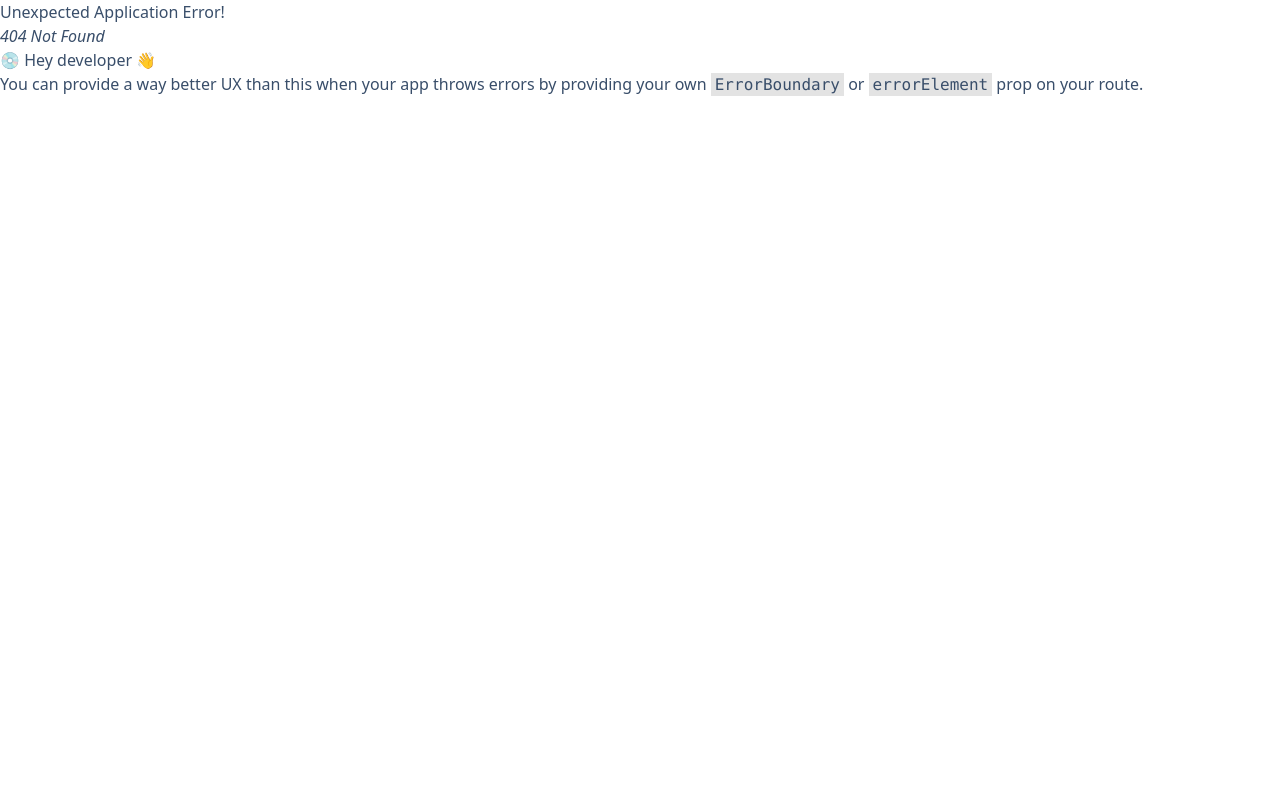
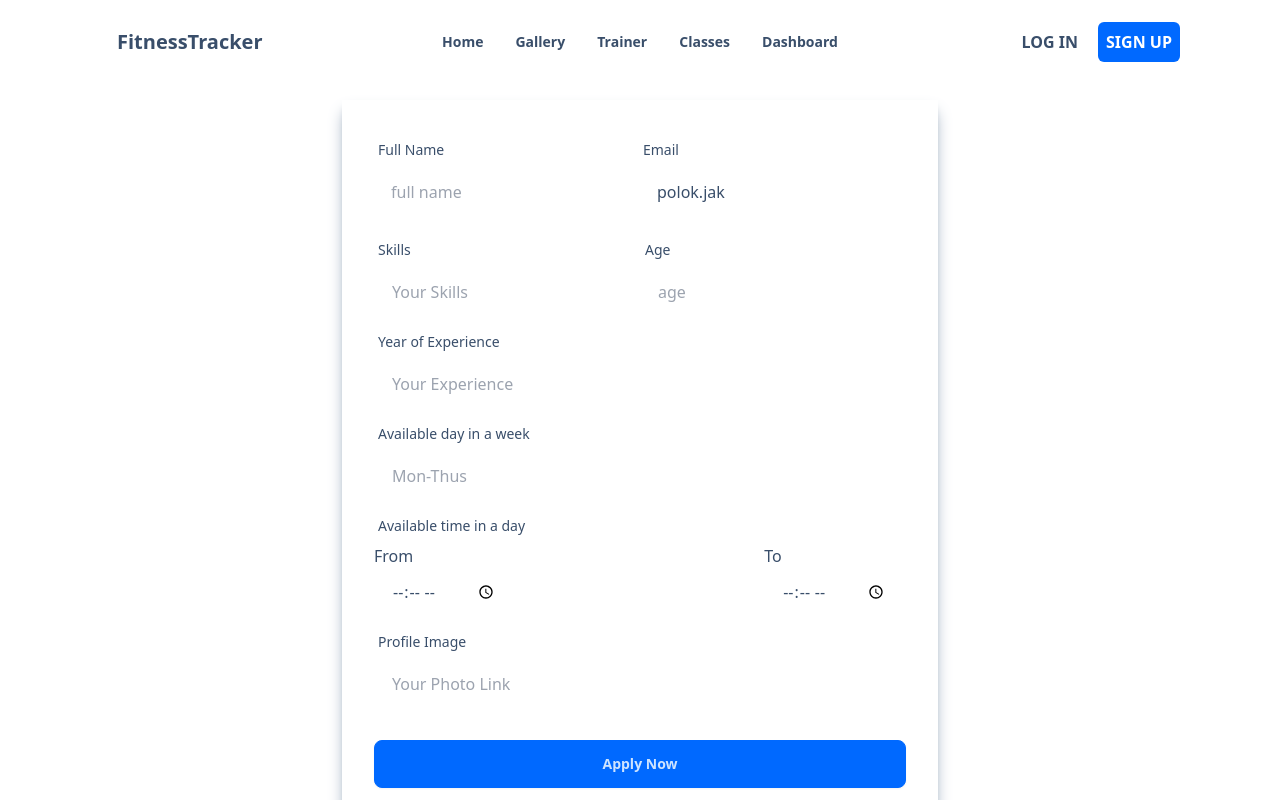
Before and after one commit to abdullah-polok/Fitness-tracker, a React (Vite) app: page /becometrainer in a window 1280 px wide. Before the commit this address had no page. Shown: the top 800 px of the page. Built offline with nearby package versions, Linux system fonts and the light colour scheme.

Commit message:
added be a trainer route and page

```diff
--- a/src/Components/Navbar/Navbar.jsx
+++ b/src/Components/Navbar/Navbar.jsx
@@ -33,7 +33,7 @@ const Navbar = () => {
             <div className="navbar-end ">
                 <ul className="flex gap-5 font-semibold items-center">
                     <li><Link to={'/login'}>LOG IN</Link></li>
-                    <li className="text-white rounded-md p-2 bg-[#021431]" ><Link to={'/login'}>SIGN UP</Link></li>
+                    <li className="text-white rounded-md p-2 bg-primary" ><Link to={'/login'}>SIGN UP</Link></li>
                 </ul>
             </div>
         </div>
--- /dev/null
+++ b/src/Pages/BeATrainer/BeATrainer.jsx
@@ -0,0 +1,112 @@
+
+const BeATrainer = () => {
+    // const { trainer_name, profile_image, years_of_experience, social_icons, available_time } = trainer
+    const handleTrainerForm = (e) => {
+        e.preventDefault()
+        const form = e.target;
+        const trainer_name = form.trainer_name.value
+        const age = form.age.value
+        const skills = form.skills.value
+        const weektime = form.weektime.value
+        const daytimefirst = form.daytimefirst.value
+        const daytimeSecond = form.daytimeSecond.value
+        const available_time = `${weektime}, ${daytimefirst}-${daytimeSecond}`
+        const profile_image = form.profile_image.value;
+
+
+        const trainInfo = { trainer_name, age, skills, available_time, profile_image }
+
+        // console.log(trainInfo)
+        fetch(`http://localhost:5000/trainers`, {
+            method: 'POST',
+            headers: {
+                'content-type': 'application/json'
+            },
+            body: JSON.stringify(trainInfo)
+        })
+            .then(res => res.json())
+            .then(data => {
+                console.log(data)
+            })
+    }
+    return (
+        <div className="hero ">
+            <div className="hero-content ">
+                <div className="card flex-shrink-0 w-full">
+                    <form onSubmit={handleTrainerForm} className="card-body text shadow-lg shadow-slate-400">
+                        <div className="flex-row-reverse md:flex lg:flex">
+                            <div className="form-control">
+                                <label className="label">
+                                    <span className="label-text">Email</span>
+                                </label>
+                                <input type="email" name='email' placeholder="email" defaultValue={"polok.jak"} readOnly className="input w-full border-2" required />
+                            </div>
+                            <div className="form-control mb-2">
+                                <label className="label">
+                                    <span className="label-text">Full Name</span>
+                                </label>
+                                <input type="text" name='trainer_name' placeholder="full name" className="input  " required />
+                            </div>
+                        </div>
+                        <div className="flex-row-reverse md:flex lg:flex">
+                            <div className="form-control bor">
+                                <label className="label">
+                                    <span className="label-text">Age</span>
+                                </label>
+                                <input type="number" name='age' placeholder="age" className="input  " required />
+                            </div>
+                            <div className="form-control">
+                                <label className="label">
+                                    <span className="label-text">Skills</span>
+                                </label>
+                                <input type="text" name='skills' placeholder="Your Skills"
+                                    className="input w-full border-2 " required />
+                            </div>
+                        </div>
+                        <div className="form-control">
+                            <label className="label">
+                                <span className="label-text">Year of Experience</span>
+                            </label>
+                            <input type="number" name='years_of_experience' placeholder="Your Experience"
+                                className="input w-full border-2 " required />
+                        </div>
+                        <div className="form-control">
+                            <label className="label">
+                                <span className="label-text">Available day in a week</span>
+                            </label>
+                            <input type="text" name='weektime' placeholder="Mon-Thus" className="input w-full border-2  " required />
+                        </div>
+                        <div className="form-control">
+                            <label className="label">
+                                <span className="label-text">Available time in a day</span>
+                            </label>
+                            <div className="flex justify-between">
+                                <div>
+                                    <h3>From</h3>
+                                    <input type="time" name='daytimefirst' placeholder="Available time in a day" className="input w-full border-2  " required />
+                                </div>
+                                <div>
+                                    <h3>To</h3>
+                                    <input type="time" name='daytimeSecond' placeholder="Available time in a day" className="input w-full border-2  " required />
+                                </div>
+                            </div>
+                        </div>
+                        <div className="form-control">
+                            <label className="label">
+                                <span className="label-text">Profile Image</span>
+                            </label>
+                            <input type="text" name='profile_image' placeholder="Your Photo Link"
+                                className="input w-full border-2 " required />
+                        </div>
+
+                        <div className="form-control w-full mt-6">
+                            <button className="btn btn-primary w-full">Apply Now</button>
+                        </div>
+                    </form>
+                </div>
+            </div>
+        </div>
+    );
+};
+
+export default BeATrainer;
--- a/src/Pages/Trainer/EachTrainer.jsx
+++ b/src/Pages/Trainer/EachTrainer.jsx
@@ -1,9 +1,10 @@
 import { Link } from 'react-router-dom'
 const EachTrainer = ({ train }) => {
-    const { _id, trainer_name, profile_image, years_of_experience, social_icons } = train
+    const { _id, trainer_name, profile_image, available_time, years_of_experience, social_icons } = train
+    console.log(train)
     return (
         <div className="card w-64 bg-base-100 shadow-xl">
-            <figure><img className="w-full" src={profile_image} alt="Shoes" /></figure>
+            <figure><img className="w-64 h-64" src={profile_image} alt="Shoes" /></figure>
             <div className="card-body">
                 <h2 className="card-title">
                     {
@@ -11,13 +12,14 @@ const EachTrainer = ({ train }) => {
                     }
                 </h2>
                 <p>Years of Experience: {years_of_experience}</p>
+                <p>Available Time :<Link to={'/trainerbook'} className='text-primary'>{available_time}</Link></p>
                 <div className="flex justify-between ">
                     <div>
                         <Link to={`/trainerdetails/${_id}`}><button className="btn btn-outline btn-primary">Know more</button></Link>
                     </div>
                     <div className="card-actions justify-end">
-                        <div className="badge   border-2 rounded-lg p-1  border-primary">{social_icons[0]}</div>
-                        <div className="badge   border-2 rounded-lg p-1  border-primary">{social_icons[1]}</div>
+                        <div className="badge   border-2 rounded-lg p-1  border-primary">{social_icons ? social_icons[0] : 'no social media'}</div>
+                        <div className="badge   border-2 rounded-lg p-1  border-primary">{social_icons ? social_icons[1] : 'no social media'}</div>
                     </div>
                 </div>
             </div>
--- a/src/Pages/Trainer/Trainer.jsx
+++ b/src/Pages/Trainer/Trainer.jsx
@@ -1,6 +1,6 @@
 import { useEffect, useState } from "react";
 import EachTrainer from "./EachTrainer";
-
+import { Link } from "react-router-dom";
 const Trainer = () => {
     const [trainer, setTrainer] = useState([])
     useEffect(() => {
@@ -9,10 +9,30 @@ const Trainer = () => {
             .then(data => setTrainer(data))
     }, [])
     return (
-        <div className="grid grid-cols-1 md:grid-cols-2 lg:grid-cols-3 gap-5">
-            {
-                trainer.map(train => <EachTrainer key={train._id} train={train}></EachTrainer>)
-            }
+        <div>
+            <div>
+                <h3 className="text-3xl text-primary font-semibold mt-4 border-b-8 border-primary">Choose Your Trainer</h3>
+                <div className=" mt-5 grid grid-cols-1 md:grid-cols-2 lg:grid-cols-3 gap-5">
+                    {
+                        trainer.map(train => <EachTrainer key={train._id} train={train}></EachTrainer>)
+                    }
+                </div>
+            </div>
+            <div>
+                <div className="hero min-h-screen" style={{ backgroundImage: 'url(../../../../assets/images/banner/premium_photo-1664301032470-33cc8c207f7f.jpg)' }}>
+                    <div className="hero-overlay bg-opacity-60"></div>
+                    <div className="hero-content text-center text-neutral-content">
+                        <div className="max-w-md">
+                            <h1 className="mb-5 text-5xl font-bold">It’s your workout. You can cry if you want to.</h1>
+                            <p className="mb-5">For some people, going to the gym and staying committed to their fitness routine comes naturally, like sleeping and eating. For such people, remaining committed to their workout routine is an important part of their life.</p>
+                            <Link to={'/becometrainer'}><button className='btn btn-primary lg:btn-lg text-xl font-bold uppercase'>Become a trainer</button></Link>
+                        </div>
+                    </div>
+                </div>
+                <div className='text-center mt-5'>
+
+                </div>
+            </div>
         </div>
     );
 };
--- a/src/Pages/Trainer/TrainerDetails.jsx
+++ b/src/Pages/Trainer/TrainerDetails.jsx
@@ -1,17 +1,20 @@
 import { useLoaderData } from 'react-router';
+import { Link } from 'react-router-dom'
 const TrainerDetails = () => {
     const trainer = useLoaderData()
     const { trainer_name, profile_image, years_of_experience, social_icons, available_time } = trainer
     return (
-        <div className="card lg:card-side bg-base-100 shadow-xl">
-            <figure><img src={profile_image} alt="Album" /></figure>
-            <div className="card-body">
-                <h2 className="card-title">{trainer_name}</h2>
-                <p>{years_of_experience}</p>
-                <p>{available_time}</p>
-                {/* <div className="card-actions justify-end">
+        <div>
+            <div className="card lg:card-side bg-base-100 shadow-xl">
+                <figure><img src={profile_image} alt="Album" /></figure>
+                <div className="card-body">
+                    <h2 className="card-title">{trainer_name}</h2>
+                    <p>Years of Experience: {years_of_experience}</p>
+                    <p>Time: {available_time}</p>
+                    {/* <div className="card-actions justify-end">
                     <button className="btn btn-primary">Listen</button>
                 </div> */}
+                </div>
             </div>
         </div>
     );
--- /dev/null
+++ b/src/Pages/TrainerBookPage/TrainerBook.jsx
@@ -0,0 +1,37 @@
+
+
+const TrainerBook = () => {
+    return (
+        <div className="grid grid-cols-1 md:grid-cols-2 lg:grid-cols-3 mt-4 gap-5">
+            <div className="card w-80 bg-base-100 shadow-xl">
+                <div className="card-body">
+                    <h2 className="card-title">Bronz</h2>
+                    <p>If a dog chews shoes whose shoes does he choose?</p>
+                    <div className="card-actions justify-center">
+                        <button className="btn btn-primary">Buy Now</button>
+                    </div>
+                </div>
+            </div>
+            <div className="card w-80 bg-base-100 shadow-xl">
+                <div className="card-body">
+                    <h2 className="card-title">Silver</h2>
+                    <p>If a dog chews shoes whose shoes does he choose?</p>
+                    <div className="card-actions justify-center">
+                        <button className="btn btn-primary">Buy Now</button>
+                    </div>
+                </div>
+            </div>
+            <div className="card w-80 bg-base-100 shadow-xl">
+                <div className="card-body">
+                    <h2 className="card-title">Gold</h2>
+                    <p>If a dog chews shoes whose shoes does he choose?</p>
+                    <div className="card-actions justify-center">
+                        <button className="btn btn-primary">Buy Now</button>
+                    </div>
+                </div>
+            </div>
+        </div>
+    );
+};
+
+export default TrainerBook;
```
Also changed, not shown: src/RouteProvider/Routes.jsx (+10 -0 lines).
